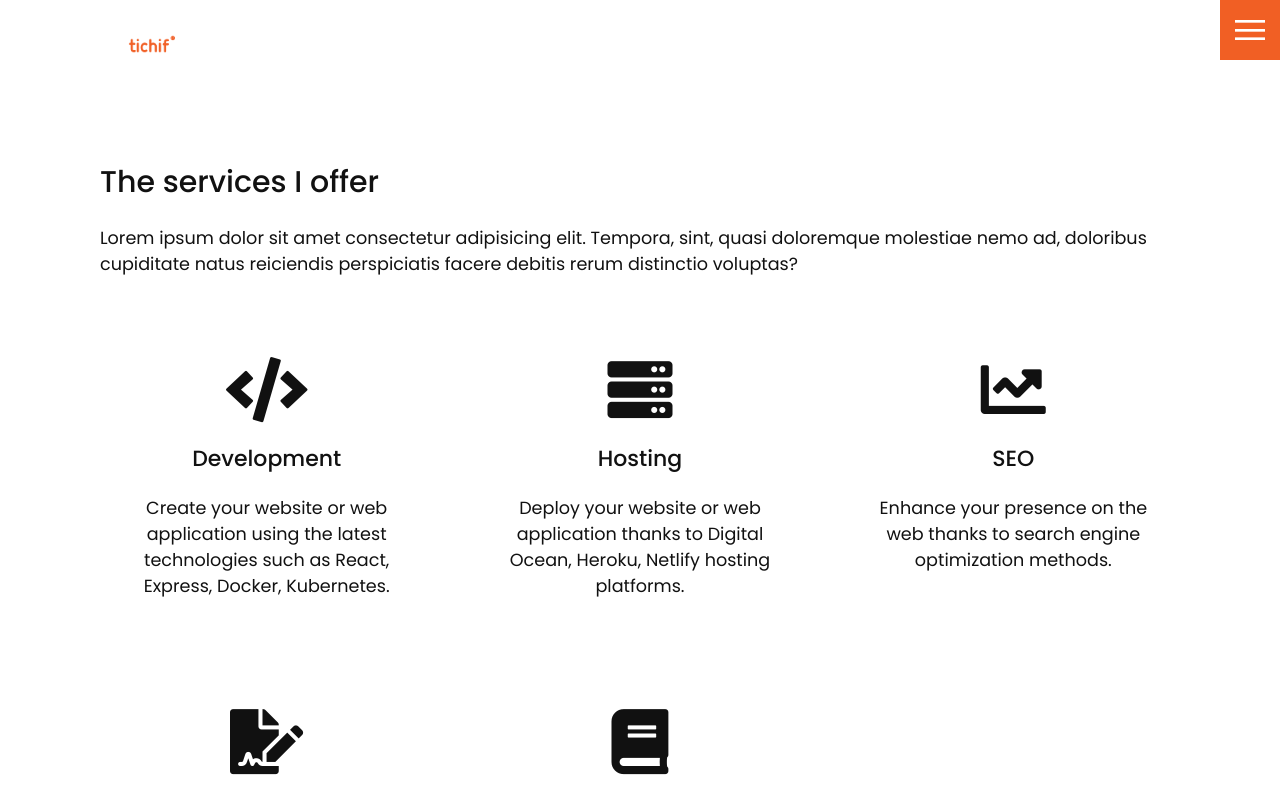
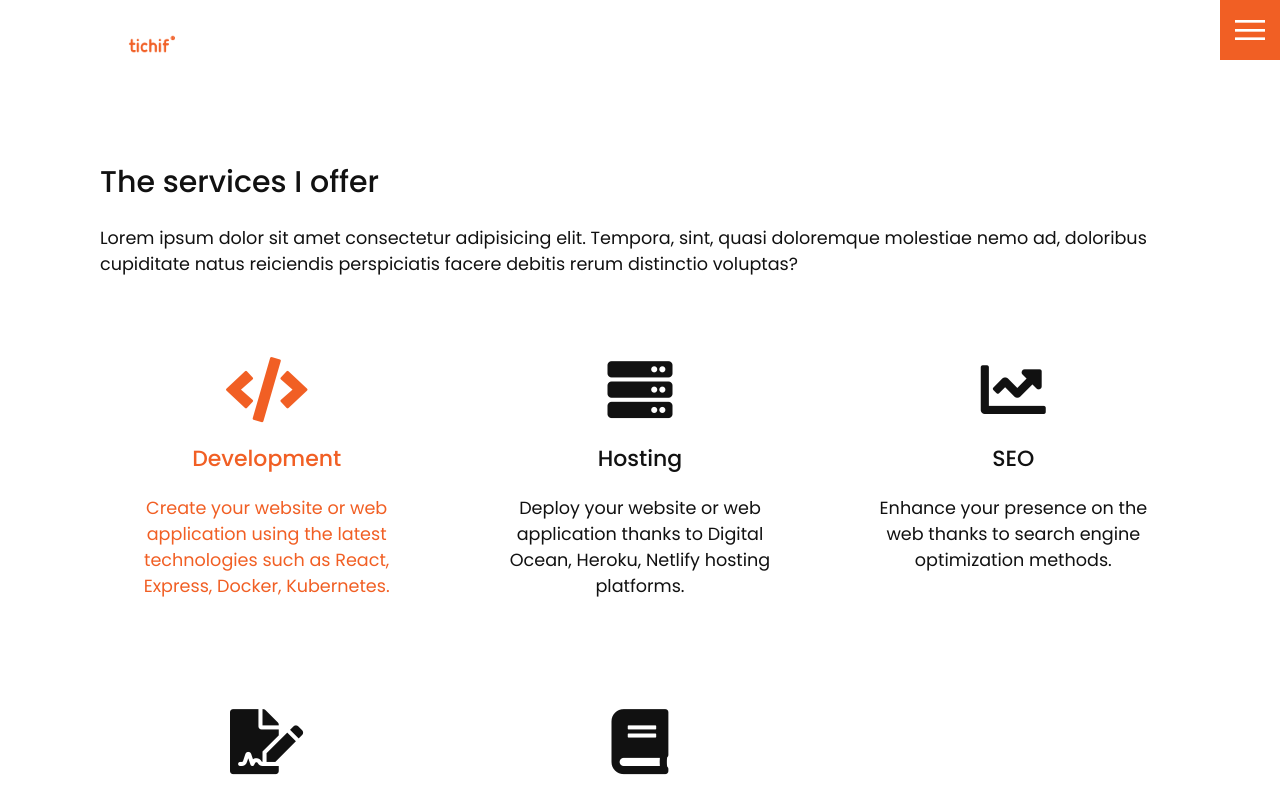
Before and after one commit to tichif/tichif_website_mern, a React (Create React App) app in the folder client/: page /services in a window 1280 px wide. In both pictures the pointer is over the icon 266 px from the left and 389 px from the top of the page. Shown: the top 800 px of the page. Built offline with nearby package versions, Linux system fonts and the light colour scheme.

Commit message:
Make some improvments in the services page

```diff
--- a/client/src/pages/Services.css
+++ b/client/src/pages/Services.css
@@ -15,11 +15,21 @@
   color: #111;
 }
 
+.services .service:hover .icon i,
+.services .service:hover h2,
+.services .service:hover p {
+  color: #f15f24;
+}
+
 .services .service h2 {
   font-weight: 500;
   color: #111;
   font-size: 22px;
   margin-top: 20px;
+}
+
+.services .service:hover h2 {
+  color: #f15f24;
 }
 
 @media (max-width: 1068px) {
```
